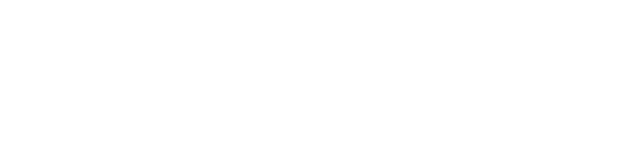
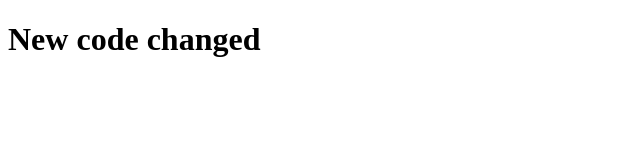
Before and after one commit to FatematuzZohura/MY-FIRST-REPO, a plain HTML site: page index.html in a window 1280 px wide. Shown: the whole page, without its empty margins (0-640 px from the left). Drawn offline with Linux system fonts and the light colour scheme.

Commit message:
add header

```diff
--- a/index.html
+++ b/index.html
@@ -6,5 +6,7 @@
     <meta name="viewport" content="width=device-width, initial-scale=1.0" />
     <title>My First Gitgub Repo</title>
   </head>
-  <body></body>
+  <body>
+    <h1>New code changed</h1>
+  </body>
 </html>
```
